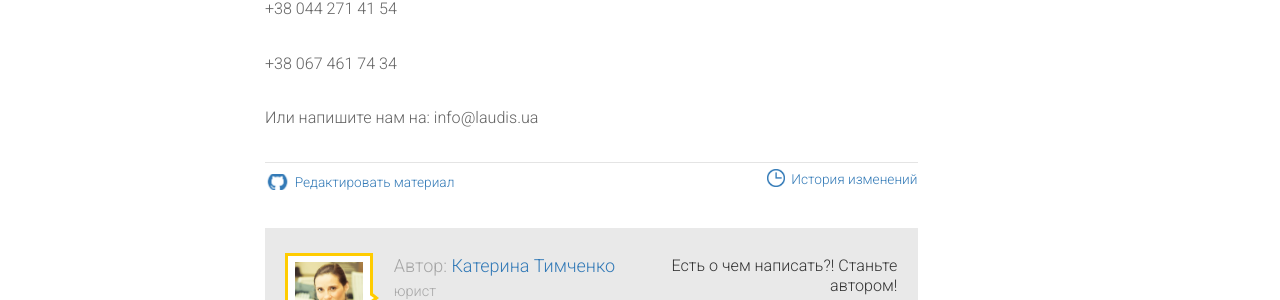
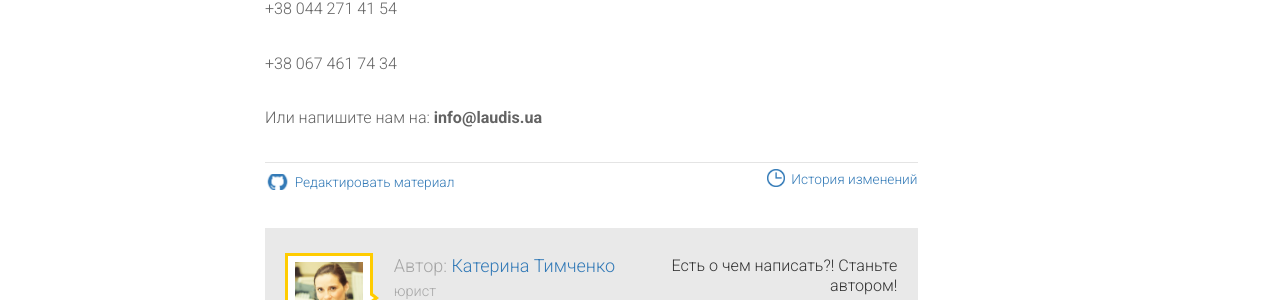
Before and after one commit to itinua/itinua.github.io, a Jekyll site: the page built from _posts/[a1] Работа с иностранными компаниями/2015-06-25-kak-rabotat-s-gugl.md, in a window 1280 px wide and 900 px high, scrolled down 2252 px. Shown: the part 152-452 px from the top of the window. Built offline with Jekyll 4.4.1, drawn with Linux system fonts in a browser that asks for light colours; Markdown is read by kramdown in place of the engine named in the settings; comment, search, counter and statistics services are not loaded.

```diff
--- a/_posts/[a1] Работа с иностранными компаниями/2015-06-25-kak-rabotat-s-gugl.md
+++ b/_posts/[a1] Работа с иностранными компаниями/2015-06-25-kak-rabotat-s-gugl.md
@@ -66,4 +66,4 @@ Google Play, разработчик может не беспокоиться о
 
 +38 067 461 74 34
 
-Или напишите нам на: info@laudis.ua
+Или напишите нам на: **info@laudis.ua**
```
